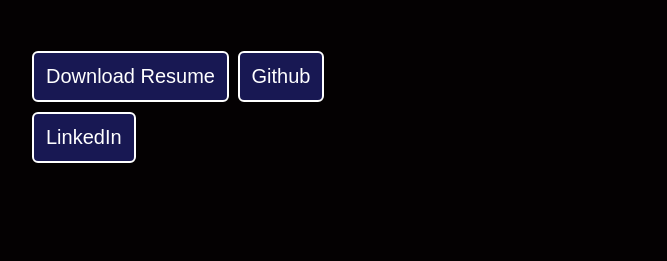
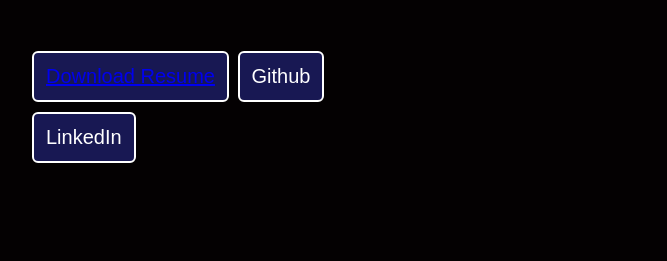
Before and after one commit to vannystark3/web-portfolio, a plain HTML site: page index.html in a window 1280 px wide. Shown: the part 405-666 px from the top of the page, 96-763 px from the left. Drawn offline with nearby package versions, Linux system fonts and the light colour scheme.

Commit message:
Update index.html

```diff
--- a/index.html
+++ b/index.html
@@ -35,7 +35,7 @@
           <div>and I am a passionate</div>
           <span id="element"></span>
           <div class="buttons">
-            <button class="btn">Download Resume</button>
+            <button class="btn"><a href="/iron.png" download>Download Resume</a></button>
             <button class="btn" onclick="window.location.href='https://github.com/vannystark3'">Github</button>
             <button class="btn" style="margin-top: 10px;" onclick="window.location.href='https://linkedin.com/in/aditya-khurana-'">LinkedIn</button>
           </div>
```
